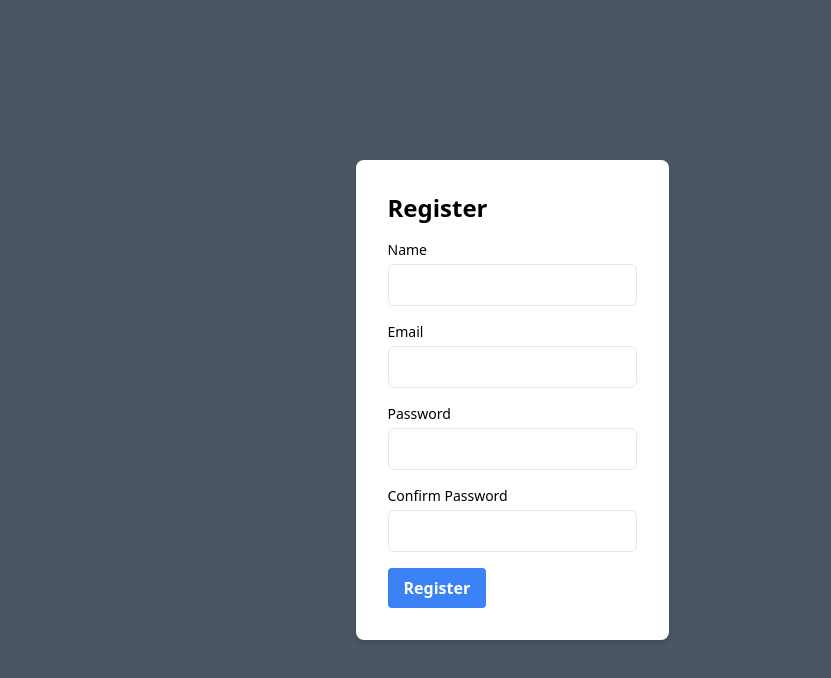
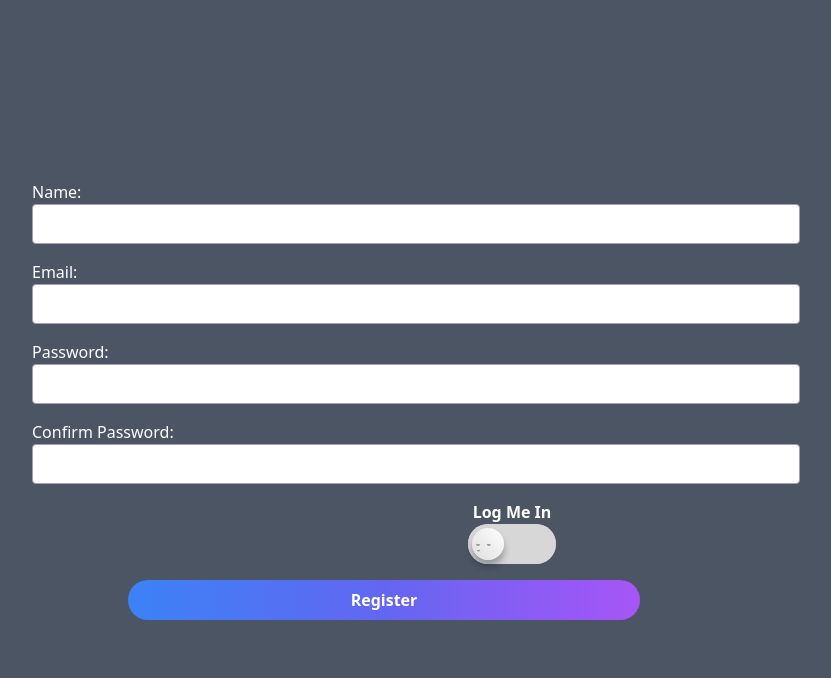
Before and after one commit to Whit3-B3ard/Fitness-First, a React (Vite) app in the folder client/: page /register in a window 1280 px wide. Shown: the top 678 px of the page, without its empty margins (128-959 px from the left). Built offline with nearby package versions, Linux system fonts and the light colour scheme.

Commit message:
adding fade in effect to hero images

```diff
--- a/client/package.json
+++ b/client/package.json
@@ -16,6 +16,7 @@
     "axios": "^1.6.7",
     "react": "^18.2.0",
     "react-dom": "^18.2.0",
+    "react-intersection-observer": "^9.8.0",
     "react-router-dom": "^6.22.1"
   },
   "devDependencies": {
--- a/client/src/App.css
+++ b/client/src/App.css
@@ -0,0 +1,14 @@
+.fade-in {
+  opacity: 1;
+  transition: opacity 5s ease-in-out;
+}
+
+.invisible {
+  opacity: 0;
+}
+.duration-1000 {
+  transition-duration: 5000ms;
+}
+.translate-up {
+  transform: translateY(50px); /* Adjust the value as needed */
+}
--- a/client/src/config/api.js
+++ b/client/src/config/api.js
@@ -1 +1 @@
-export const baseURL = "http://localhost:3000";
+export const baseURL = "http://localhost:5000";
--- /dev/null
+++ b/client/src/pages/SignUp.css
@@ -0,0 +1,102 @@
+.main {
+  box-shadow: rgba(0, 0, 0, 0.25) 0px 54px 55px, rgba(0, 0, 0, 0.12) 0px -12px 30px, rgba(0, 0, 0, 0.12) 0px 4px 6px, rgba(0, 0, 0, 0.17) 0px 12px 13px, rgba(0, 0, 0, 0.09) 0px -3px 5px;
+}
+
+
+
+
+  .checkbox-wrapper-5 .check {
+    --size: 40px;
+
+    position: relative;
+    background: linear-gradient(90deg, #f19af3, #f099b5);
+    line-height: 0;
+    perspective: 400px;
+    font-size: var(--size);
+  }
+
+  .checkbox-wrapper-5 .check input[type="checkbox"],
+  .checkbox-wrapper-5 .check label,
+  .checkbox-wrapper-5 .check label::before,
+  .checkbox-wrapper-5 .check label::after,
+  .checkbox-wrapper-5 .check {
+    appearance: none;
+    display: inline-block;
+    border-radius: var(--size);
+    border: 0;
+    transition: .35s ease-in-out;
+    box-sizing: border-box;
+    cursor: pointer;
+  }
+
+  .checkbox-wrapper-5 .check label {
+    width: calc(2.2 * var(--size));
+    height: var(--size);
+    background: #d7d7d7;
+    overflow: hidden;
+  }
+
+  .checkbox-wrapper-5 .check input[type="checkbox"] {
+    position: absolute;
+    z-index: 1;
+    width: calc(.8 * var(--size));
+    height: calc(.8 * var(--size));
+    top: calc(.1 * var(--size));
+    left: calc(.1 * var(--size));
+    background: linear-gradient(45deg, #dedede, #ffffff);
+    box-shadow: 0 6px 7px rgba(0,0,0,0.3);
+    outline: none;
+    margin: 0;
+  }
+
+  .checkbox-wrapper-5 .check input[type="checkbox"]:checked {
+    left: calc(1.3 * var(--size));
+  }
+
+  .checkbox-wrapper-5 .check input[type="checkbox"]:checked + label {
+    background: transparent;
+  }
+
+  .checkbox-wrapper-5 .check label::before,
+  .checkbox-wrapper-5 .check label::after {
+    content: "· ·";
+    position: absolute;
+    overflow: hidden;
+    left: calc(.15 * var(--size));
+    top: calc(.5 * var(--size));
+    height: var(--size);
+    letter-spacing: calc(-0.04 * var(--size));
+    color: #9b9b9b;
+    font-family: "Times New Roman", serif;
+    z-index: 2;
+    font-size: calc(.6 * var(--size));
+    border-radius: 0;
+    transform-origin: 0 0 calc(-0.5 * var(--size));
+    backface-visibility: hidden;
+  }
+
+  .checkbox-wrapper-5 .check label::after {
+    content: "●";
+    top: calc(.65 * var(--size));
+    left: calc(.2 * var(--size));
+    height: calc(.1 * var(--size));
+    width: calc(.35 * var(--size));
+    font-size: calc(.2 * var(--size));
+    transform-origin: 0 0 calc(-0.4 * var(--size));
+  }
+
+  .checkbox-wrapper-5 .check input[type="checkbox"]:checked + label::before,
+  .checkbox-wrapper-5 .check input[type="checkbox"]:checked + label::after {
+    left: calc(1.55 * var(--size));
+    top: calc(.4 * var(--size));
+    line-height: calc(.1 * var(--size));
+    transform: rotateY(360deg);
+  }
+
+  .checkbox-wrapper-5 .check input[type="checkbox"]:checked + label::after {
+    height: calc(.16 * var(--size));
+    top: calc(.55 * var(--size));
+    left: calc(1.6 * var(--size));
+    font-size: calc(.6 * var(--size));
+    line-height: 0;
+  }
--- a/client/src/pages/SignUp.jsx
+++ b/client/src/pages/SignUp.jsx
@@ -1,33 +1,35 @@
-import React, { useState } from 'react';
+import { useState, useContext } from 'react';
 import axios from 'axios';
-import { useNavigate } from 'react-router-dom';
-
+import './SignUp.css'
+import { Link, useNavigate } from 'react-router-dom';
+import { UserContext } from '../context/UserContext';
 const SignUp = () => {
   const navigate = useNavigate();
   const [formData, setFormData] = useState({
     name: '',
     email: '',
     password: '',
-    confirmPassword: '',
+    logMeIn: false,
   });
 
   // Update formData state when input changes
-  const handleChange = (e) => {
-    const { name, value } = e.target;
-    setFormData(prevState => ({
-      ...prevState,
-      [name]: value
-    }));
+  const {setUser} = useContext(UserContext);
+  const handleInputChange = (e) => {
+    const { name, value, type, checked } = e.target;
+    const inputValue = type === 'checkbox' ? checked : value;
+
+    setFormData({
+      ...formData,
+      [name]: inputValue,
+    });
   };
 
-  const handleSubmit = async (e) => {
+  const handleRegistration = async (e) => {
     e.preventDefault();
-
-   // Client-side validation for matching passwords
-if (formData.password !== formData.confirmPassword) {
-  alert('Passwords do not match');
-  return;
-}
+    const newUser = { ...formData };
+    localStorage.setItem('user', JSON.stringify(newUser))
+    setUser({...newUser})
+  if (formData.logMeIn) navigate('/')
 
     try {
       const payload = {
@@ -42,7 +44,7 @@ if (formData.password !== formData.confirmPassword) {
 
       // Registration successful
       console.log('Registration successful:', response.data);
-      navigate('/login');
+      navigate('/');
       localStorage.setItem('token', response.data.token);
 
     } catch (error) {
@@ -55,31 +57,73 @@ if (formData.password !== formData.confirmPassword) {
 
   return (
     <div className="min-h-screen bg-gray-600 flex flex-col justify-center items-center">
-      <form onSubmit={handleSubmit} className="bg-white p-8 rounded-lg shadow-md">
-        <h2 className="text-2xl font-bold mb-4">Register</h2>
-        {/* Name field */}
-        <div className="mb-4">
-          <label htmlFor="name" className="block text-sm font-medium">Name</label>
-          <input type="text" id="name" name="name" onChange={handleChange} value={formData.name} className="mt-1 p-2 w-full border rounded-md" />
-        </div>
-        {/* Email field */}
-        <div className="mb-4">
-          <label htmlFor="email" className="block text-sm font-medium">Email</label>
-          <input type="email" id="email" name="email" onChange={handleChange} value={formData.email} className="mt-1 p-2 w-full border rounded-md" />
-        </div>
-        {/* Password field */}
-        <div className="mb-4">
-          <label htmlFor="password" className="block text-sm font-medium">Password</label>
-          <input type="password" id="password" name="password" onChange={handleChange} value={formData.password} className="mt-1 p-2 w-full border rounded-md" />
-        </div>
-        {/* Confirm Password field */}
-        <div className="mb-4">
-          <label htmlFor="confirmPassword" className="block text-sm font-medium">Confirm Password</label>
-          <input type="password" id="confirmPassword" name="confirmPassword" onChange={handleChange} value={formData.confirmPassword} className="mt-1 p-2 w-full border rounded-md" />
-        </div>
-        {/* Submit button */}
-        <button type="submit" className="bg-blue-500 text-white font-semibold py-2 px-4 rounded hover:bg-blue-600">Register</button>
-      </form>
+      <form className="mt-4 w-4/5 flex items-center flex-col">
+      <div className="mb-4 w-full ml-16">
+        <label className="block text-white">Name:</label>
+        <input
+          type="text"
+          name="name"
+          value={formData.name}
+          onChange={handleInputChange}
+          className="border border-gray-400 w-3/4 h-10 rounded-8 pl-4 focus:border-pink-500 outline-none rounded"
+        />
+      </div>
+      <div className="mb-4 w-full ml-16">
+        <label className="block text-white">Email:</label>
+        <input
+          type="email"
+          name="email"
+          value={formData.email}
+          onChange={handleInputChange}
+          className="border border-gray-400 w-3/4 h-10 rounded-8 pl-4 focus:border-pink-500 outline-none rounded"
+        />
+      </div>
+      <div className="mb-4 w-full ml-16">
+        <label className="block text-white">Password:</label>
+        <input
+          type="password"
+          name="password"
+          value={formData.password}
+          onChange={handleInputChange}
+          className="border border-gray-400 w-3/4 h-10 rounded-8 pl-4 focus-border-pink-500 outline-none rounded"
+        />
+      </div>
+      <div className="mb-4 w-full ml-16">
+  <label className="block text-white">Confirm Password:</label>
+  <input
+    type="password"
+    name="confirmPassword"
+    value={formData.confirmPassword}
+    onChange={handleInputChange}
+    className="border border-gray-400 w-3/4 h-10 rounded-8 pl-4 focus-border-pink-500 outline-none rounded"
+  />
+</div>
+      <h1 className='font-bold text-white'>Log Me In</h1>
+      <div className="checkbox-wrapper-5">
+      <div className="check mb-4">
+        <input
+          type="checkbox"
+          id='check-5'
+          name="logMeIn"
+          checked={formData.logMeIn}
+          onChange={handleInputChange}
+
+        />
+        <label for="check-5" className="block font-bold"></label>
+      </div>
+      </div>
+      <div className="mb-4 w-full flex flex-col relative left-12">
+        <Link to='/'>
+        <button
+          type="button"
+          onClick={handleRegistration}
+          className="sign-in-button bg-gradient-to-r from-blue-500 via-indigo-500 to-purple-500 w-2/4 h-10 rounded-3xl relative left-20 text-white font-bold"
+        >
+          Register
+        </button>
+        </Link>
+      </div>
+    </form>
     </div>
   );
 };
--- a/client/tailwind.config.js
+++ b/client/tailwind.config.js
@@ -13,6 +13,11 @@ export default {
         'lg': '1024px',  // Large screen size
         'xl': '1280px',  // Extra large screen size
       },
+      transitionDuration: {
+        '2000': '2000ms',
+        '3000': '3000ms',
+        '4000': '4000ms',
+      },
     },
   },
   plugins: [],
--- a/package.json
+++ b/package.json
@@ -15,9 +15,10 @@
     "bcryptjs": "^2.4.3",
     "cloudinary": "^1.41.3",
     "cors": "^2.8.5",
-    "dotenv": "^16.4.4",
+    "dotenv": "^16.4.5",
     "express": "^4.18.2",
     "jsonwebtoken": "^9.0.2",
+    "mongodb": "^6.3.0",
     "mongoose": "^8.1.3",
     "morgan": "^1.10.0",
     "multer": "^1.4.5-lts.1",
```
Also changed, not shown: client/src/App.jsx (+52 -27 lines), client/src/components/Navigation.jsx (+5 -5 lines), client/src/context/UserContext.jsx (+5 -8 lines), 2 other files (tests, documents, lock files or other folders).
